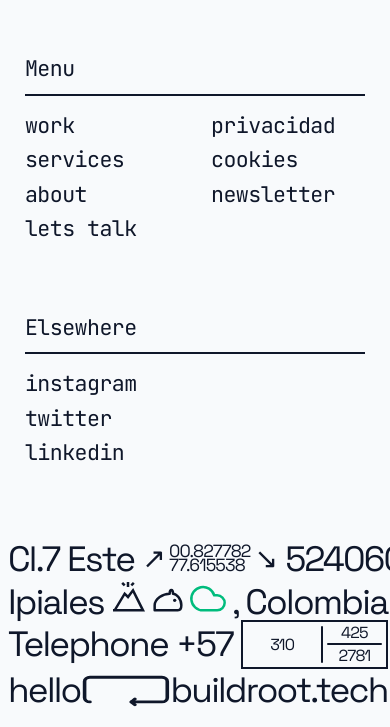
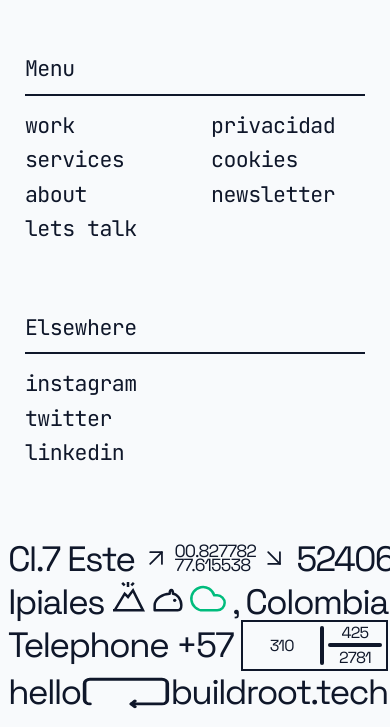
Before and after one commit to buildroot-tech/front-buildroot, a Next.js app: page / in a window 390 px wide. Shown: the part 4520-5247 px from the top of the page. Built offline with nearby package versions, Linux system fonts and the light colour scheme.

Commit message:
style(footer): replace unicode arrows with SVG, thicken phone grid dividers to match icon weight

```diff
--- a/components/layout/Footer.tsx
+++ b/components/layout/Footer.tsx
@@ -175,12 +175,20 @@ export function Footer(): React.ReactElement {
                 </span>
 
                 <div className="flex items-center gap-1 md:gap-2 font-display text-[clamp(1.1rem,1.8vw,1.8rem)] uppercase font-normal tracking-tighter text-[var(--text-primary)]">
-                  <span className="text-[1.6em] leading-none font-normal">↗</span>
+                  {/* ↗ arrow */}
+                  <svg viewBox="0 0 24 24" fill="none" stroke="currentColor" strokeWidth="1.5" strokeLinecap="round" strokeLinejoin="round" className="text-[var(--text-primary)] shrink-0 w-[1.6em] h-[1.6em]">
+                    <path d="M7 17 L17 7" />
+                    <path d="M7 7 h10 v10" />
+                  </svg>
                   <div className="flex flex-col leading-[0.85]">
                     <span>00.827782</span>
                     <span>77.615538</span>
                   </div>
-                  <span className="text-[1.6em] leading-none font-normal">↘</span>
+                  {/* ↘ arrow */}
+                  <svg viewBox="0 0 24 24" fill="none" stroke="currentColor" strokeWidth="1.5" strokeLinecap="round" strokeLinejoin="round" className="text-[var(--text-primary)] shrink-0 w-[1.6em] h-[1.6em]">
+                    <path d="M7 7 L17 17" />
+                    <path d="M17 7 v10 h-10" />
+                  </svg>
                 </div>
 
                 <span className="font-display font-normal text-[var(--text-primary)] text-[clamp(2.2rem,3.8vw,5rem)] capitalize leading-[0.85] tracking-tighter whitespace-nowrap">
@@ -237,7 +245,7 @@ export function Footer(): React.ReactElement {
                     </div>
 
                     {/* Informal Vertical Divider */}
-                    <div className="w-[2px] bg-[var(--border)] my-1 md:my-2 shrink-0 rounded-full"></div>
+                    <div className="w-[4px] bg-[var(--border)] my-1 md:my-2 shrink-0 rounded-full"></div>
 
                     {/* Right Column */}
                     <div className="flex-1 flex flex-col">
@@ -246,7 +254,7 @@ export function Footer(): React.ReactElement {
                       </div>
 
                       {/* Informal Horizontal Divider */}
-                      <div className="h-[2px] bg-[var(--border)] mx-1 md:mx-2 shrink-0 rounded-full"></div>
+                      <div className="h-[4px] bg-[var(--border)] mx-1 md:mx-2 shrink-0 rounded-full"></div>
 
                       <div className="flex-1 flex items-center justify-center font-display text-[clamp(1rem,1.5vw,2rem)] leading-[0.85] tracking-tighter font-normal text-[var(--text-primary)] py-1 md:py-2 px-2 md:px-4">
                         {contactInfo.phone.split(" ")[2]}
```
